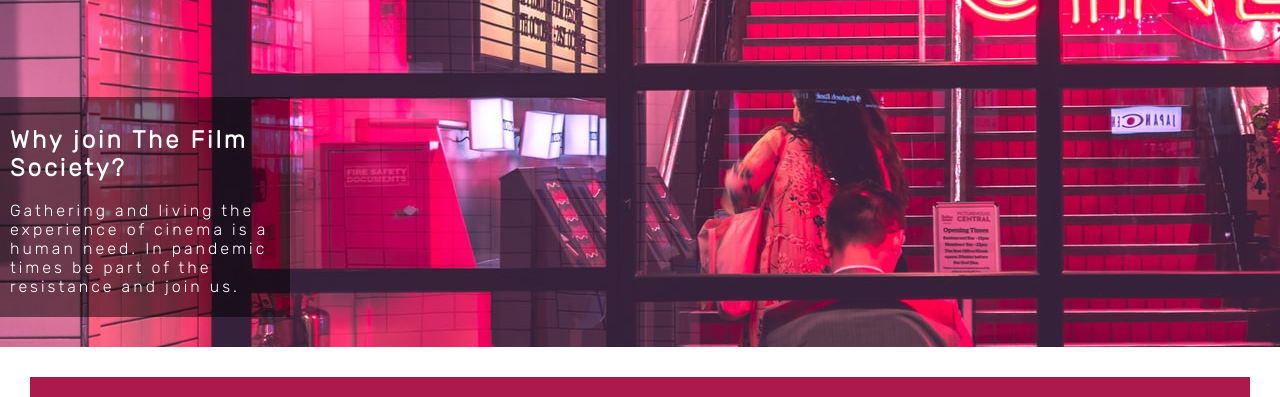
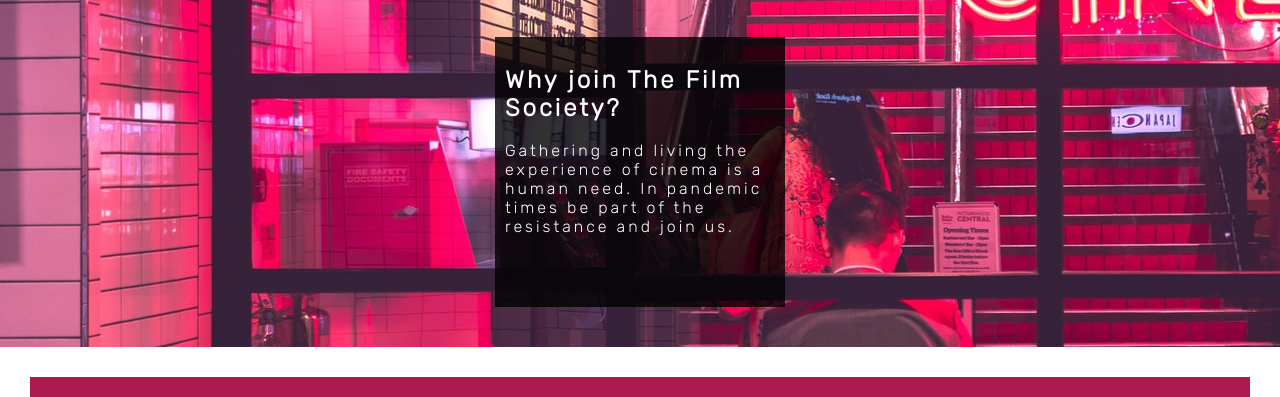
Before and after one commit to moscarellar/moscarellar-filmsociety-raymundo, a plain HTML site: page index.html in a window 1280 px wide. Shown: the part 78-475 px from the top of the page. Drawn offline with Linux system fonts and the light colour scheme.

Commit message:
css for hero-photo and welcome-message modify for better aesthetic

```diff
--- a/assets/css/style.css
+++ b/assets/css/style.css
@@ -69,6 +69,7 @@ h2 {
     animation-duration: 4s;
     animation-fill-mode: forwards;
     position: relative;
+    display: flex;
 }
 
 /*animation*/
@@ -280,11 +281,16 @@ h2 {
     #hero-photo {
         height: 350px;
         width: 100%;
+        display: flex;
+        align-items: center;
+        justify-content: center;
     }
 
     #welcome-message {
-        left: 0;
-        background-color: rgba(0, 0, 0, 0.5);
+        width: 270px;
+        height: 250px;
+        position: initial;
+        background-color: rgba(0, 0, 0, 0.8);
     }
 
     #main-activities {
```
